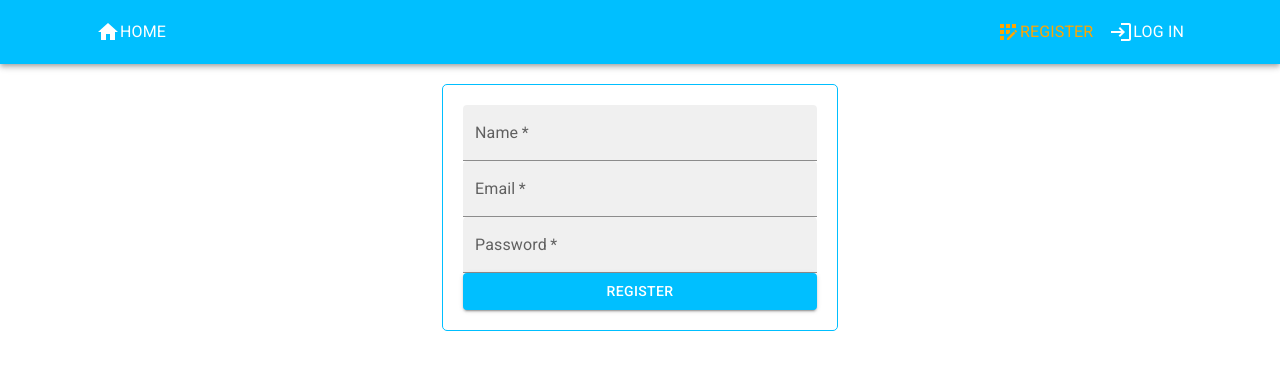
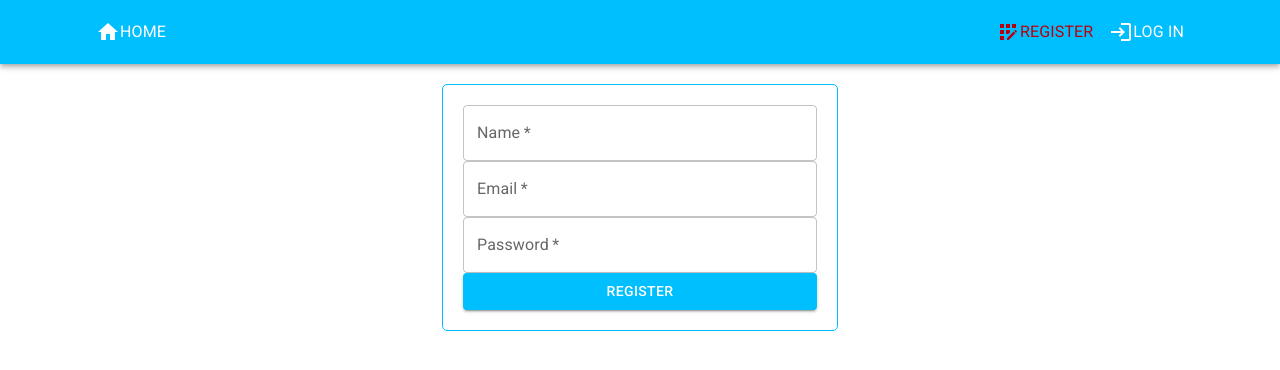
Before and after one commit to vadimvatsenko/goit-react-hw-08-phonebook, a React (Create React App) app: page /goit-react-hw-08-phonebook/register in a window 1280 px wide. Shown: the top 370 px of the page. Built offline with nearby package versions, Linux system fonts and the light colour scheme.

Commit message:
06.02.2023 8:57

```diff
--- a/src/components/footer/footer.js
+++ b/src/components/footer/footer.js
@@ -1,11 +1,5 @@
-import AppBar from '@mui/material/AppBar';
-import { Outlet } from "react-router-dom";
-
 export default function Footer() {
     return (
-        <>
-            <Outlet />
-            <AppBar />
-        </>
+      <div>Vadym Vatsenko</div>
     );
 }
--- a/src/components/navigation/nav.styled.js
+++ b/src/components/navigation/nav.styled.js
@@ -1,10 +1,12 @@
 import { NavLink } from "react-router-dom";
+
 import styled from "styled-components";
 
+
 export const StyledLink = styled(NavLink)`
-  color: white;
+  color: #fff;
 
   &.active {
-    color: orange;
+    color: #ba000d;
   }
 `;
--- a/src/pages/Home.js
+++ b/src/pages/Home.js
@@ -1,7 +1,11 @@
-import Form from "components/form/form"
+import Form from "components/form/form";
+import Footer from "components/footer/footer";
 
 export default function Home() {
     return (
-       <Form/>
+        <>
+        <Form />
+            <Footer />
+        </>
     )
 }
--- a/src/pages/Register.js
+++ b/src/pages/Register.js
@@ -58,12 +58,13 @@ export default function Register() {
                         <TextField
                             id={nameId}
                             label="Name"
-                            variant="filled"
+                            variant="outlined"
                             fullWidth
                             type='text'
                             pattern="^[a-zA-Zа-яА-Я]+(([' -][a-zA-Zа-яА-Я ])?[a-zA-Zа-яА-Я]*)*$"
                             required
                             name="name"
+
 
                         />
 
@@ -71,7 +72,7 @@ export default function Register() {
                         <TextField
                             id={emailID}
                             label="Email"
-                            variant="filled"
+                            variant="outlined"
                             fullWidth
                             type='email'
                             pattern="([A-z0-9_.-]{1,})@([A-z0-9_.-]{1,}).([A-z]{2,8})"
@@ -82,7 +83,7 @@ export default function Register() {
                         <TextField
                             id={passwordId}
                             label="Password"
-                            variant="filled"
+                            variant="outlined"
                             type='password'
                             fullWidth
                             required
```
Also changed, not shown: src/components/navigation/Nav.js (+6 -4 lines).
